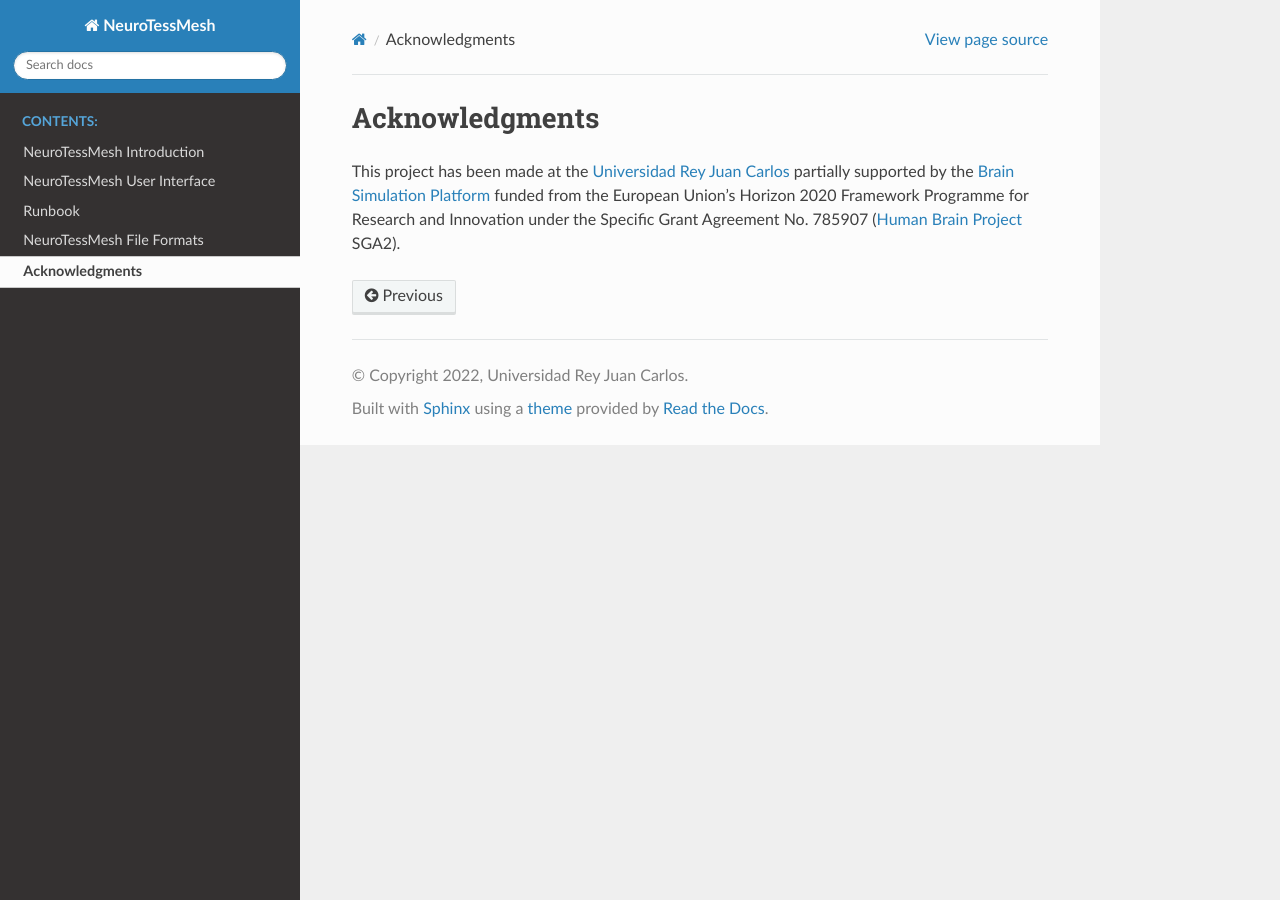
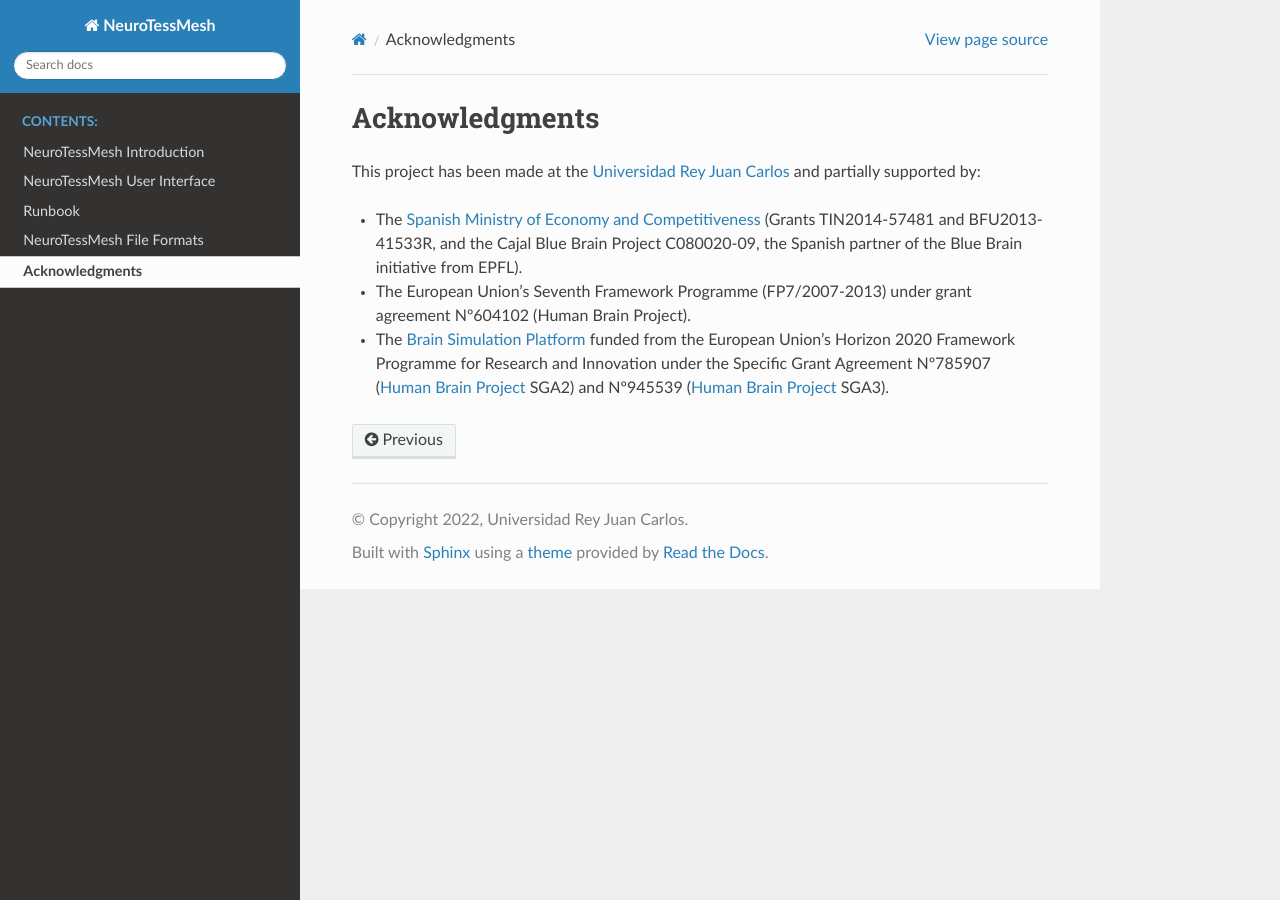
Before and after one commit to vg-lab/NeuroTessMeshDocs, a Sphinx documentation site: the page built from source/05-Acknowledgments.rst, in a window 1280 px wide. Built offline with Sphinx 7.4.7 and the Read the Docs theme 2.0.0, drawn with Linux system fonts in a browser that asks for light colours.

Commit message:
Update Acknowledgements.

```diff
--- a/source/05-Acknowledgments.rst
+++ b/source/05-Acknowledgments.rst
@@ -2,8 +2,13 @@
 Acknowledgments
 ===============
 
-This project has been made at the `Universidad Rey Juan Carlos`_ partially supported by the `Brain Simulation Platform`_ funded from the European Union's Horizon 2020 Framework Programme for Research and Innovation under the Specific Grant Agreement No. 785907 (`Human Brain Project`_ SGA2).
+This project has been made at the `Universidad Rey Juan Carlos`_ and partially supported by:
 
-.. _Universidad Rey Juan Carlos: https://urjc.es/
+* The `Spanish Ministry of Economy and Competitiveness`_ (Grants TIN2014-57481 and BFU2013-41533R, and the Cajal Blue Brain Project C080020-09, the Spanish partner of the Blue Brain initiative from EPFL).
+* The European Union’s Seventh Framework Programme (FP7/2007-2013) under grant agreement Nº604102 (Human Brain Project).
+* The `Brain Simulation Platform`_ funded from the European Union's Horizon 2020 Framework Programme for Research and Innovation under the Specific Grant Agreement Nº785907 (`Human Brain Project`_ SGA2) and Nº945539 (`Human Brain Project`_ SGA3).
+
+.. _Universidad Rey Juan Carlos: https://www.urjc.es/
 .. _Brain Simulation Platform: https://ebrains.eu/
 .. _Human Brain Project: https://www.humanbrainproject.eu/en/
+.. _Spanish Ministry of Economy and Competitiveness: https://portal.mineco.gob.es/en-us/Pages/index.aspx
```
